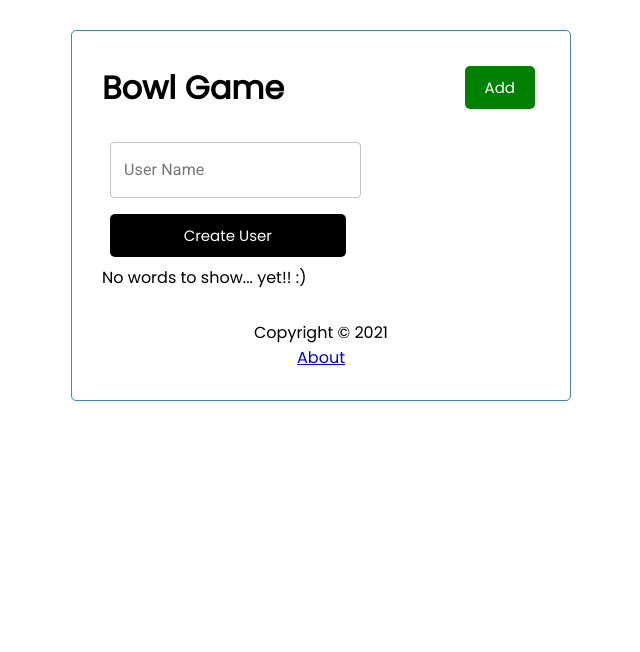
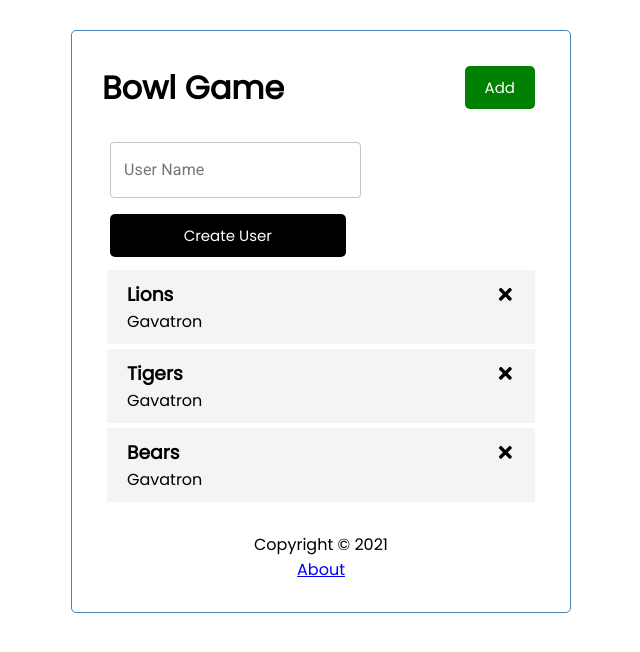
Before and after one commit to The-Code-Cupboard/bowl-game, a React (Create React App) app: page / in a window 1280 px wide. Shown: the top 652 px of the page, without its empty margins (319-959 px from the left). Built offline with nearby package versions, Linux system fonts and the light colour scheme; data requests are answered from the project's data file.

Commit message:
properly linked userId from word to id in users from database

```diff
--- a/db.json
+++ b/db.json
@@ -1,9 +1,25 @@
 {
-  "words": [],
+  "words": [
+    {
+      "text": "Lions",
+      "userId": "BNTWoHtpXomLSYJ6eZe9Y",
+      "id": 1
+    },
+    {
+      "text": "Tigers",
+      "userId": "BNTWoHtpXomLSYJ6eZe9Y",
+      "id": 2
+    },
+    {
+      "text": "Bears",
+      "userId": "BNTWoHtpXomLSYJ6eZe9Y",
+      "id": 3
+    }
+  ],
   "users": [
     {
       "username": "Gavatron",
-      "id": "09B40Fni-OqrcPK15FDxB"
+      "id": "BNTWoHtpXomLSYJ6eZe9Y"
     }
   ]
 }
--- a/src/App.js
+++ b/src/App.js
@@ -20,7 +20,7 @@ const App = () => {
   const [showAddWord, setShowAddWord] = useState(false);
   const [words, setWords] = useState([]);
   const [users, setUsers] = useState([]);
-  const userId = nanoid();
+  const [userId, setUserId] = useState(nanoid());
 
   //Word Operations...
   const getWords = async () => {
@@ -28,8 +28,8 @@ const App = () => {
     setWords(wordsFromServer);
   };
 
-  const addWord = async (myWord, myUsername) => {
-    await postWord(myWord, myUsername);
+  const addWord = async (myWord) => {
+    await postWord(myWord, userId);
     getWords();
   };
 
--- a/src/components/Word.js
+++ b/src/components/Word.js
@@ -1,14 +1,24 @@
-import { FaTimes } from 'react-icons/fa'
+import { FaTimes } from "react-icons/fa";
+import { fetchUsername } from "../services";
+import { useState } from "react";
 
-const Word = ( {word, onDelete} ) => {
-    return (
-        <div className='word'>
-            <h3>
-                {word.text} <FaTimes onClick={() => onDelete(word.id)} />
-            </h3>
-            <p>{word.userId}</p>
-        </div>
-    )
-}
+const Word = ({ word, onDelete }) => {
+  const [username, setUsername] = useState();
+  const getUsername = async () => {
+    const user = await fetchUsername(word.userId);
+    setUsername(user.username);
+  };
 
-export default Word
+  getUsername();
+
+  return (
+    <div className="word">
+      <h3>
+        {word.text} <FaTimes onClick={() => onDelete(word.id)} />
+      </h3>
+      <p>{username}</p>
+    </div>
+  );
+};
+
+export default Word;
--- a/src/services.js
+++ b/src/services.js
@@ -1,5 +1,3 @@
-import { nanoid } from "nanoid";
-
 const HOST = "http://localhost:5000/";
 // const HOST = "https://bowl-game-node-js-backend.herokuapp.com/api/";
 
@@ -11,13 +9,13 @@ export const fetchWords = async () => {
 };
 
 // Add Word
-export const postWord = async (word, username) => {
+export const postWord = async (word, userId) => {
   await fetch(HOST + "words", {
     method: "POST",
     headers: {
       "Content-type": "application/json",
     },
-    body: JSON.stringify({ text: word, userId: username }),
+    body: JSON.stringify({ text: word, userId: userId }),
   });
 };
 
@@ -46,9 +44,16 @@ export const postUser = async (user, userId) => {
   });
 };
 
-// Delete Word
+// Delete User
 export const deleteUser = async (userId) => {
   await fetch(`${HOST}users/${userId}`, {
     method: "DELETE",
   });
 };
+
+// Fetch Username by ID
+export const fetchUsername = async (userId) => {
+  const res = await fetch(`${HOST}users/${userId}`);
+  const userData = await res.json();
+  return userData;
+};
```
